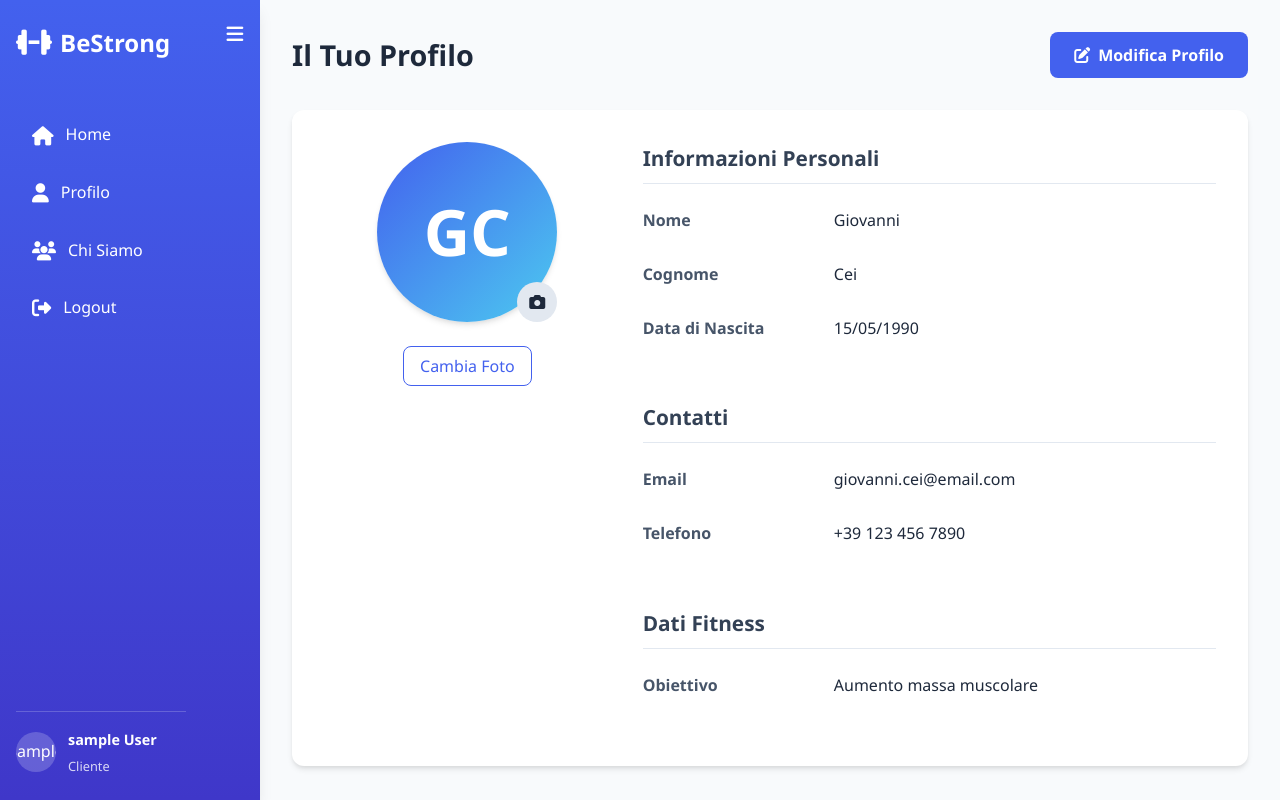
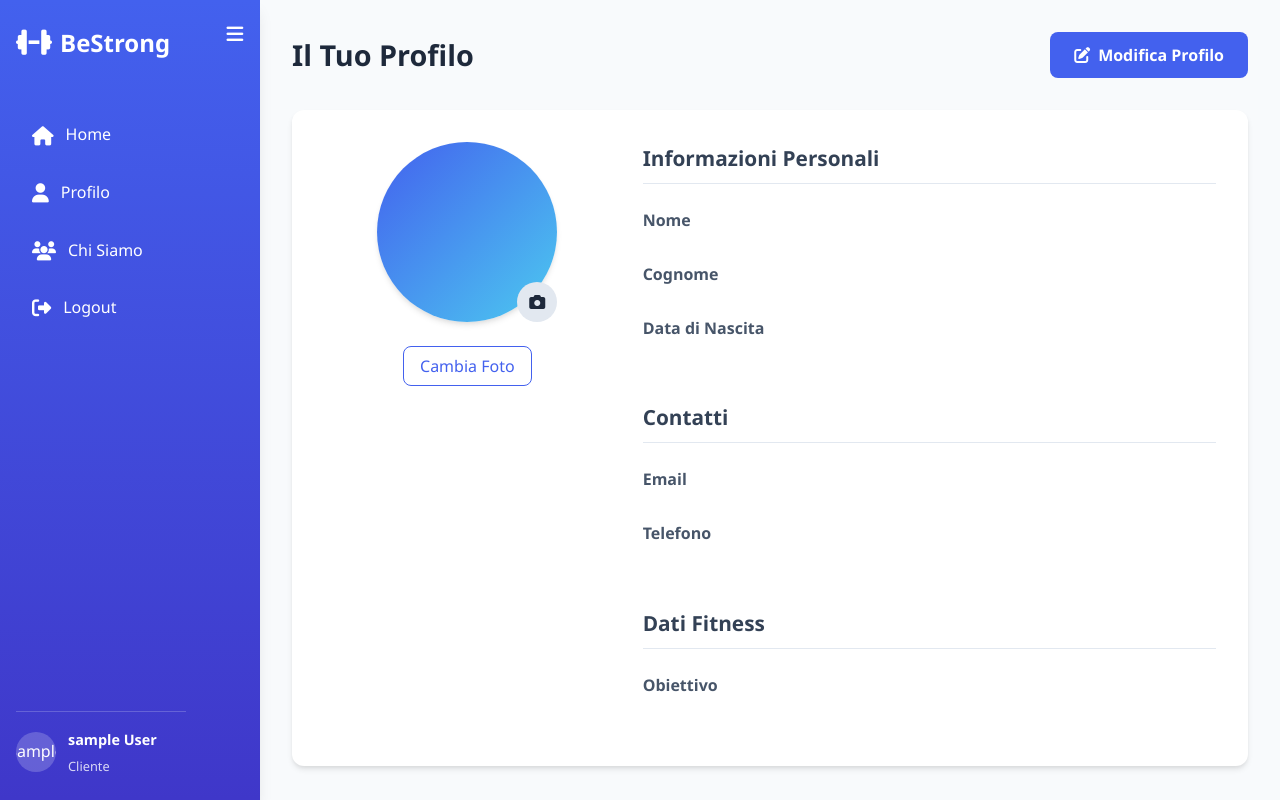
Before and after one commit to Nicola670/Bestrong, a Flask app: template templates/profilo.html in a window 1280 px wide. Run offline with Flask 3, Linux system fonts and the light colour scheme; the template is opened without the code that fills it: most values are stand-ins (such as "Sample title", 1, 10 or a date in 2020).

Commit message:
modifica alla pagina profilo per avere il contenuto dinamico

````diff
--- a/templates/profilo.html
+++ b/templates/profilo.html
@@ -71,7 +71,7 @@
                     <div class="profile-image-section">
                         <div class="profile-image-container">
                             <div class="profile-image">
-                                <span>GC</span>
+                                <span></span>
                             </div>
                             <div class="image-upload-overlay">
                                 <i class="fas fa-camera"></i>
@@ -86,15 +86,15 @@
                             <h2>Informazioni Personali</h2>
                             <div class="info-row">
                                 <div class="info-label">Nome</div>
-                                <div class="info-value">Giovanni</div>
+                                <div class="info-value"></div>
                             </div>
                             <div class="info-row">
                                 <div class="info-label">Cognome</div>
-                                <div class="info-value">Cei</div>
+                                <div class="info-value"></div>
                             </div>
                             <div class="info-row">
                                 <div class="info-label">Data di Nascita</div>
-                                <div class="info-value">15/05/1990</div>
+                                <div class="info-value"></div>
                             </div>
                         </div>
 
@@ -102,11 +102,11 @@
                             <h2>Contatti</h2>
                             <div class="info-row">
                                 <div class="info-label">Email</div>
-                                <div class="info-value">giovanni.cei@email.com</div>
+                                <div class="info-value"></div>
                             </div>
                             <div class="info-row">
                                 <div class="info-label">Telefono</div>
-                                <div class="info-value">+39 123 456 7890</div>
+                                <div class="info-value"></div>
                             </div>
                         </div>
 
@@ -114,7 +114,7 @@
                             <h2>Dati Fitness</h2>
                             <div class="info-row">
                                 <div class="info-label">Obiettivo</div>
-                                <div class="info-value">Aumento massa muscolare</div>
+                                <div class="info-value"></div>
                             </div>
                         </div>
                     </div>
@@ -180,4 +180,3 @@
     <script src="{{ url_for('static', filename='js/profilo.js') }}"></script>
 </body>
 </html>
-```
````
Also changed, not shown: static/js/profilo.js (+54 -0 lines).
